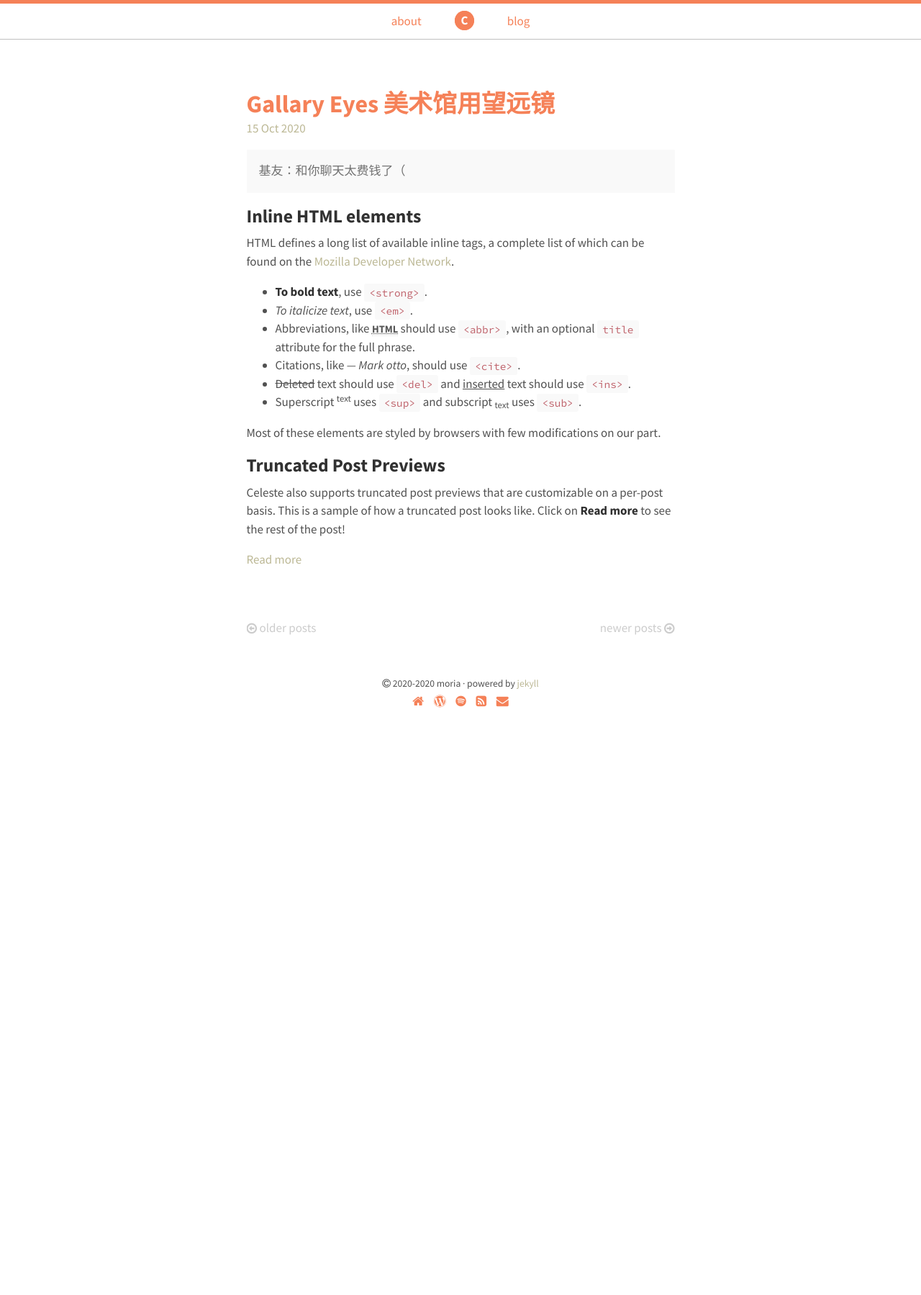
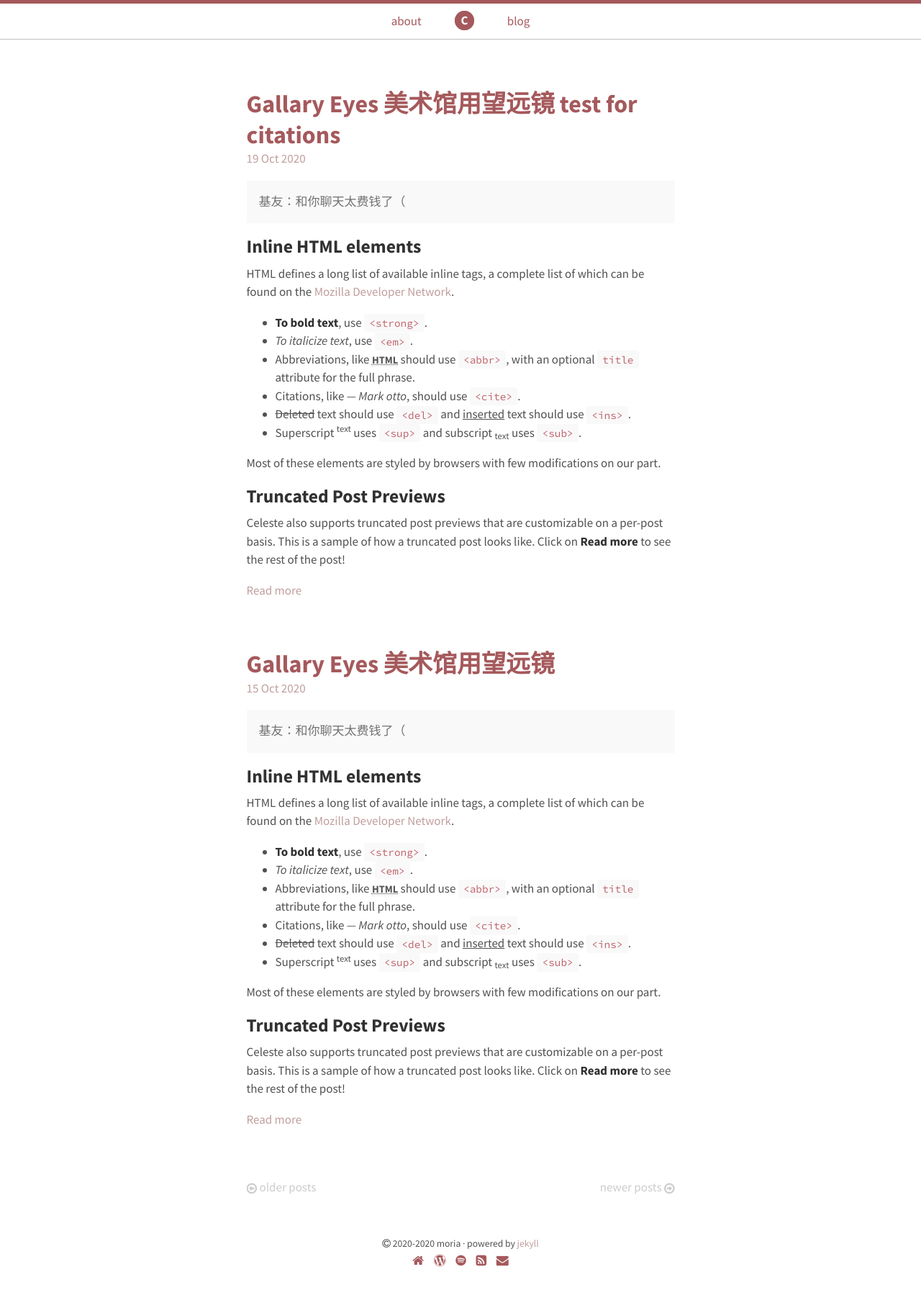
Before and after one commit to hystericalanduseless/hystericalanduseless.github.io, a Jekyll site: the page built from blog/index.html, in a window 1280 px wide. Shown: the whole page at 72% size. Built offline with Jekyll 4.4.1, drawn with Linux system fonts in a browser that asks for light colours; the list of posts is cut into pages by our own code; before the commit the page ends 1021 px from its top, so only the background shows below that.

Commit message:
change theme colors

```diff
--- a/_sass/utilities/_variables.scss
+++ b/_sass/utilities/_variables.scss
@@ -13,27 +13,27 @@ $code-font-stack: 'Source Code Pro', monospace;
 // Body
 $body-text-color: #515151;
 $body-background-color: #ffffff;
-$body-top-border-color: #F58158;
+$body-top-border-color: #a5595c;
 $body-top-border-width: 5px;
 
 // Links
-$link-color: #BCB895;
+$link-color: #c19e9e;
 
 // Navigation
 $nav-bottom-border-color: #c0c0c0;
 $nav-bottom-border-width: 1px;
 
-$nav-link-color: #F58158;
+$nav-link-color: #a5595c;
 $nav-link-padding-y: 0.7rem;
 $nav-link-padding-x: 1.5rem;
-$nav-link-underline-color: #BCB895;
+$nav-link-underline-color: #c19e9e;
 
 $nav-icon-color: #ffffff;
-$nav-icon-background-color: #F58158;
+$nav-icon-background-color: #a5595c;
 
 // Blog post headings and page titles
-$post-title-color: #F58158;
-$post-date-color: #BCB895;
+$post-title-color: #a5595c;
+$post-date-color: #c19e9e;
 
 // Message box
 $message-color: #717171;
--- /dev/null
+++ b/blog/_posts/2020-10-19-gallery-eyes-test-for-citation.md
@@ -0,0 +1,47 @@
+---
+layout: post
+title: Gallary Eyes 美术馆用望远镜 test for citations
+truncated_preview: true
+excerpt_separator: <!--more-->
+---
+
+<div class="message">
+  基友：和你聊天太费钱了（
+</div>
+
+## Inline HTML elements
+
+HTML defines a long list of available inline tags, a complete list of which can be found on the [Mozilla Developer Network](https://developer.mozilla.org/en-US/docs/Web/HTML/Element).
+
+-   **To bold text**, use `<strong>`.
+-   _To italicize text_, use `<em>`.
+-   Abbreviations, like <abbr title="HyperText Markup Langage">HTML</abbr> should use `<abbr>`, with an optional `title` attribute for the full phrase.
+-   Citations, like <cite>— Mark otto</cite>, should use `<cite>`.
+-   <del>Deleted</del> text should use `<del>` and <ins>inserted</ins> text should use `<ins>`.
+-   Superscript <sup>text</sup> uses `<sup>` and subscript <sub>text</sub> uses `<sub>`.
+
+Most of these elements are styled by browsers with few modifications on our part.
+
+## Truncated Post Previews
+
+Celeste also supports truncated post previews that are customizable on a per-post basis. This is a sample of how a truncated post looks like. Click on **Read more** to see the rest of the post!
+
+<!--more-->
+
+More details on how to use truncated post previews are in the [v1.4.0 release notes](https://github.com/nicoelayda/celeste/releases/tag/v1.4.0).
+
+* * *
+
+Lorem ipsum dolor sit amet, in nisl facilisis salutatus nam, elit viris definitiones eu sit. Id vim solum iudico everti, percipit adolescens inciderint mea id [^@dai32]. Sit id aeque vocent laoreet. Ei habemus vulputate omittantur pri, at mazim latine nec.
+
+[^@dai32]: dhuqindjklwnqjdnjwqnjksdwnjksmwadklak
+
+Usu debet suavitate mnesarchum eu. An debet officiis elaboraret quo. Maiorum singulis voluptatibus nec cu, alia blandit rationibus ne vim. Cu pri tantas soleat, sed eu commune verterem. Id alia facilisis per, graeci reprimique te eam, vix adhuc congue salutatus no. Nusquam consulatu vis an, per cu velit inermis detracto.
+
+In mei utroque atomorum, perpetua gubergren vis ad, oratio laboramus ad usu. No mei vocent philosophia reprehendunt, te quot summo per. Duo stet efficiantur ea, te [^@cnjska] est quodsi blandit. Te per recusabo quaestio postulant. Nam ut vidit persius voluptatibus, mel in petentium urbanitas consectetuer, putant efficiendi eu mel.
+
+[^@cnjska]: dhwuqidujuwa
+
+Ex tation nominavi ius, eu eum tamquam meliore. At vel dicam splendide, est dictas audire dissentias an. Est ad assum verear electram, euismod reprehendunt qui no, his solet definitiones an. Ei eos admodum menandri necessitatibus, essent nostrum signiferumque ex pri. Nam eu invidunt adolescens, quo nulla utroque ei, te vix mutat scripta repudiare.
+
+Sea ad verear alterum intellegebat, luptatum molestiae et per. Pri te justo veritus argumentum. Sea eu timeam ponderum conclusionemque, ex dolore latine scripta pri. Mundi aliquando at nam, alia vitae molestie an duo, sit labitur abhorreant efficiantur no. Omnium perpetua ei nam, in mea percipitur complectitur.
```
Also changed, not shown: index.html (+1 -4 lines), logo.svg (added), 6 other files.
